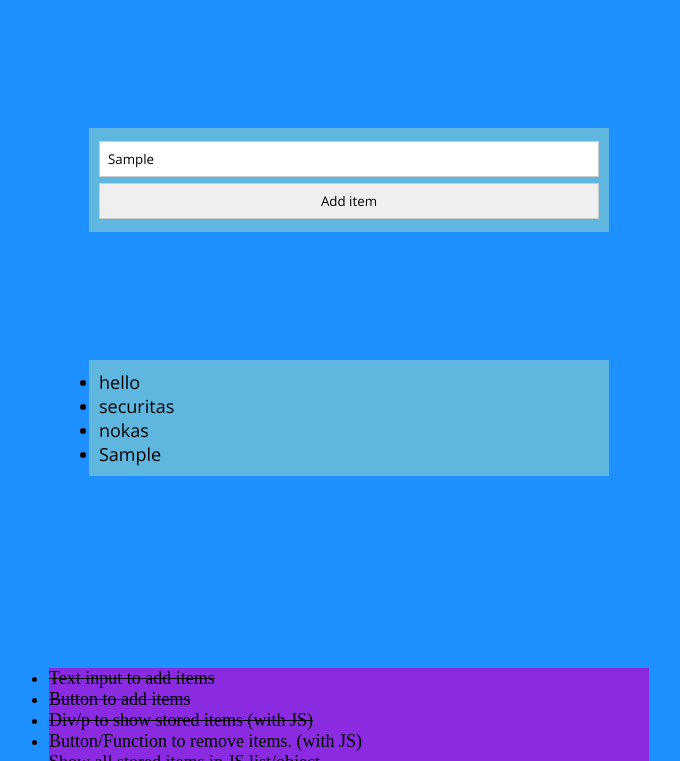
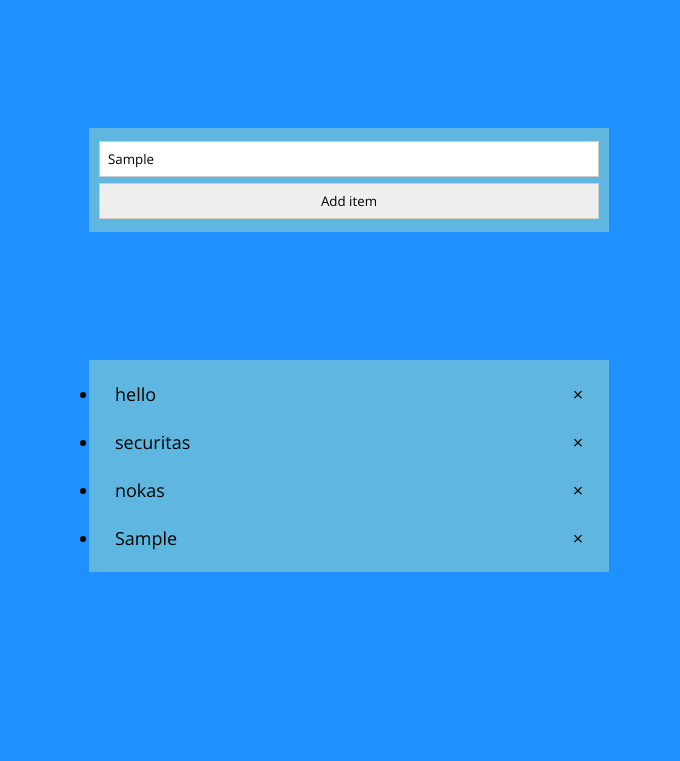
Before and after one commit to Nesiht/Todo_list, a plain HTML site: page index.html in a window 1280 px wide. Both pictures are taken after typing "Sample" into the empty fields and a click on the input "Add item". Shown: the top 761 px of the page, without its empty margins (291-971 px from the left). Drawn offline with nearby package versions, Linux system fonts and the light colour scheme.

Commit message:
remove items button and css

```diff
--- a/index.html
+++ b/index.html
@@ -28,7 +28,7 @@
             <li><s>Text input to add items</s></li>
             <li><s>Button to add items</s></li>
             <li><s>Div/p to show stored items (with JS)</s></li>
-            <li>Button/Function to remove items. (with JS)</li>
+            <li><s>Button/Function to remove items. (with JS)</s></li>
             <li><s>Show all stored items in JS list/object</s></li>
             <li>How to store items on client when browser is closed</li>
             <li>Extra: User can change background image, with different themes</li>
--- a/script.js
+++ b/script.js
@@ -7,16 +7,24 @@ const textField = document.getElementById("text-item");
 // Error list
 const A100 = "ERROR A100: Input field empty";
 
-// add items in array when button is clicked
+// Add items to array when button is clicked
 addItem = () => {
-    itemValue = document.getElementById('text-item').value;
+    let itemValue = document.getElementById('text-item').value;
+    const span = document.createElement("SPAN");
+    const txt = document.createTextNode("\u00D7");
+
     if (itemValue !== "") {
+        // Create li tag and add value from input field
         items.push(itemValue);
         console.log(items);
         const markUp = document.createElement("li");
         let textnode = document.createTextNode(itemValue);
         markUp.appendChild(textnode);
         document.getElementById("myList").appendChild(markUp);
+        // Add span with className 'close' and add x
+        markUp.appendChild(span);
+        span.className = "close";
+        span.appendChild(txt);
     }
     else {
         console.log(A100);
@@ -36,7 +44,13 @@ textField.addEventListener('keyup', function(event) {
 
 // List all items in the array
 for (i = 0; i < items.length; ++i) {
-    let markUp = document.createElement("li");
+    const markUp = document.createElement("li");
+    const span = document.createElement("SPAN");
+    const txt = document.createTextNode("\u00D7");
     markUp.innerHTML = items[i];
     document.getElementById("myList").appendChild(markUp);
-}
+    // Add span with className 'close' and add x
+    markUp.appendChild(span);
+    span.className = "close";
+    span.appendChild(txt);
+};
--- a/styles.css
+++ b/styles.css
@@ -36,7 +36,24 @@ input[type=text], [type=submit]{
 }
 
 li {
+    position: relative;
     font-size: 18px;
     text-align: left;
+    padding: 12px 16px 12px 16px;
+
 
 }
+
+
+/* Style the close button */
+.close {
+    position: absolute;
+    right: 0;
+    top: 0;
+    padding: 12px 16px 12px 16px;
+  }
+
+  .close:hover {
+    background-color: #f44336;
+    color: white;
+  }
```
